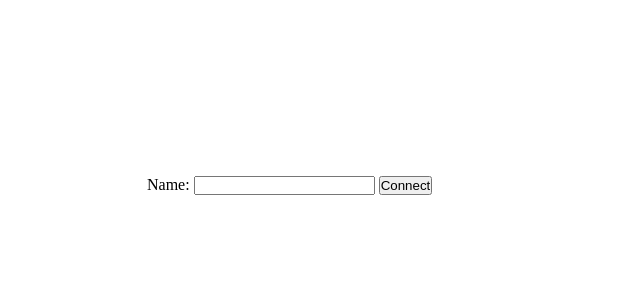
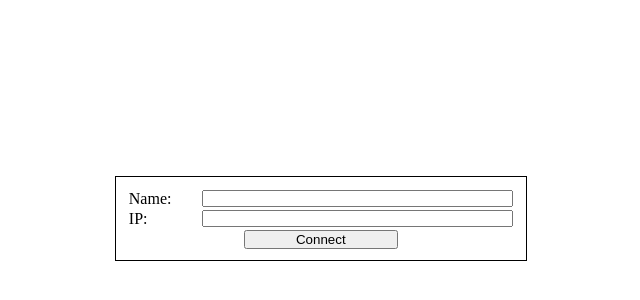
Before and after one commit to PattyBurke99/WebGame, a plain HTML site: page launcher.html in a window 1280 px wide. Shown: the part 16-316 px from the top of the page, without its empty margins (333-973 px from the left). Drawn offline with Linux system fonts and the light colour scheme.

Commit message:
Updated launcher styling

```diff
--- a/launcher.html
+++ b/launcher.html
@@ -6,8 +6,14 @@
   </head>
   <body>
     <form action="index.html">
-        <label for="name">Name:</label>
-        <input type="text" id="name" name="name">
+        <div>
+          <label for="name">Name:</label>
+          <input type="text" id="name" name="name">
+        </div>
+        <div>
+          <label for="ip">IP:   </label>
+          <input type="text" id="ip" name="ip">
+        </div>
         <input type="submit" value="Connect">
       </form>
   </body>
--- a/styles.css
+++ b/styles.css
@@ -11,6 +11,28 @@ canvas {
 }
 
 body form {
+    display: grid;
+    width: 30%;
+    height: 20%;
+
+    grid-template-columns: 1fr;
+    grid-template-rows: 1fr 1fr 1fr;
+    grid-gap: 2%;
+
     margin-top: 15%;
-    margin-left: 37.5%;
+    margin-left: 35%;
+
+    padding: 1% 1% 1% 1%;
+    border: 1px solid black;
 }
+
+body form div input {
+    width: 80%;
+    height: 70%;
+    float: right;
+}
+
+body form > input {
+    margin-left: 30%;
+    margin-right: 30%;
+}
```
Also changed, not shown: Server/Server.js (+8 -1 lines), game.js (+5 -5 lines).
